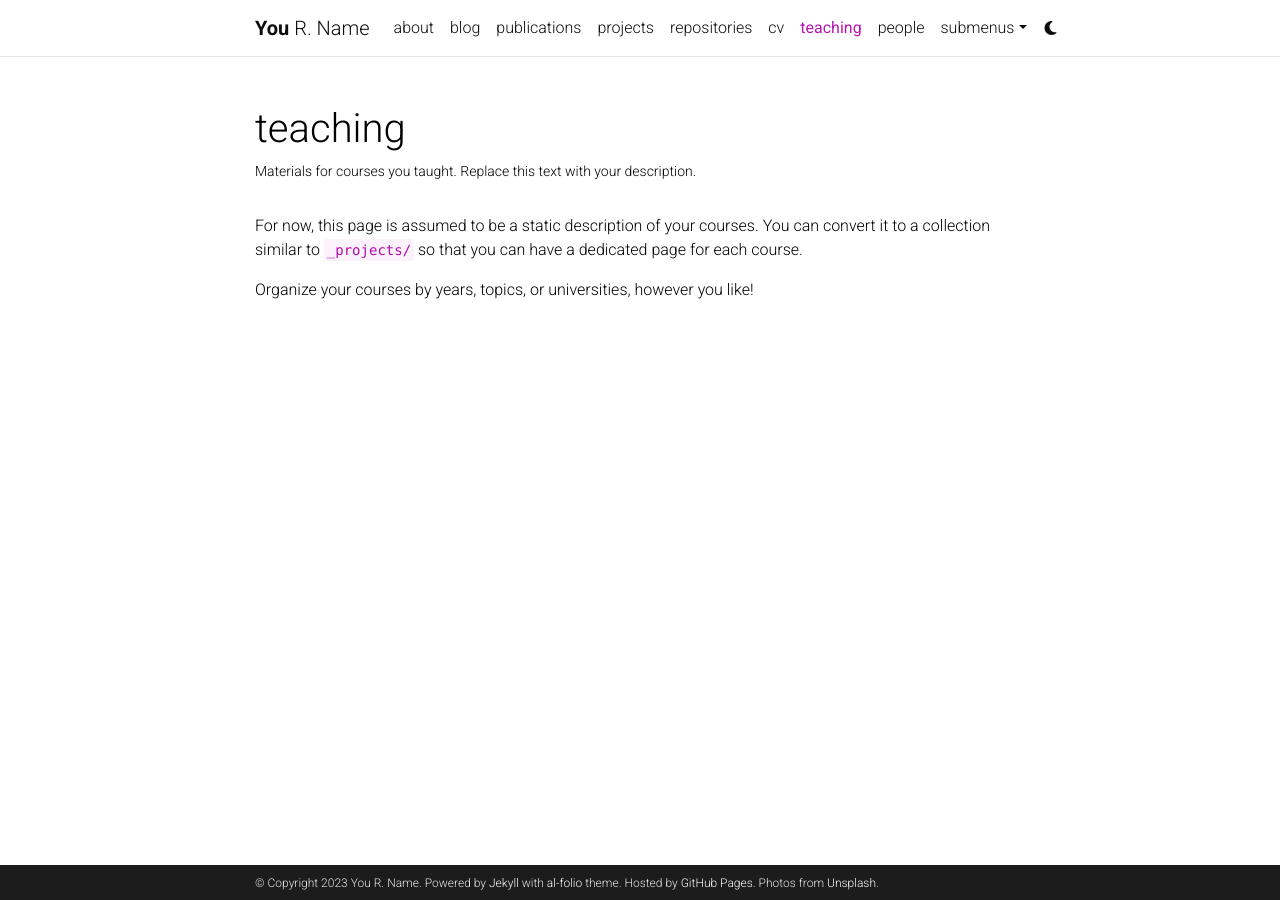
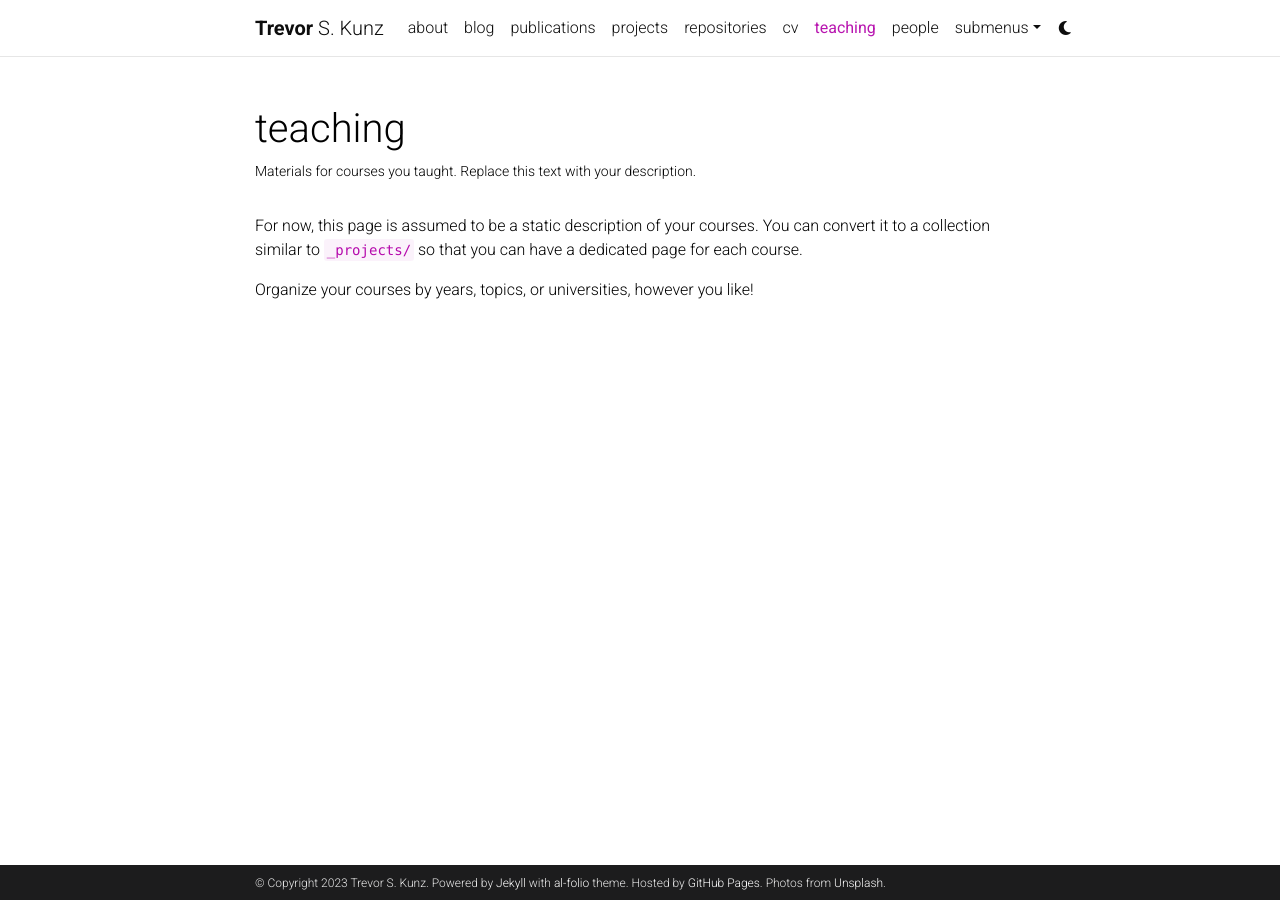
Before and after one commit to tskunz/tskunz.github.io, a Jekyll site: the page built from _pages/teaching.md, in a window 1280 px wide. Built offline with Jekyll 4.4.1, drawn with Linux system fonts in a browser that asks for light colours; comment, search, counter and statistics services are not loaded; a style sheet for code colours, icons or effects is not loaded.

Commit message:
Update _config.yml

```diff
--- a/_config.yml
+++ b/_config.yml
@@ -3,10 +3,10 @@
 # -----------------------------------------------------------------------------
 
 title: blank # the website title (if blank, full name will be used instead)
-first_name: You
-middle_name: R.
-last_name: Name
-email: you@example.com
+first_name: Trevor
+middle_name: S.
+last_name: Kunz
+email: tkunz@mail.smu.edu
 description: > # the ">" symbol means to ignore newlines until "footer_text:"
   A simple, whitespace theme for academics. Based on [*folio](https://github.com/bogoli/-folio) design.
 footer_text: >
@@ -18,8 +18,8 @@
 lang: en # the language of your site (for example: en, fr, cn, ru, etc.)
 icon: ⚛️  # the emoji used as the favicon (alternatively, provide image name in /assets/img/)
 
-url: https://alshedivat.github.io # the base hostname & protocol for your site
-baseurl: /al-folio # the subpath of your site, e.g. /blog/
+url: https://tskunz.github.io # the base hostname & protocol for your site
+baseurl:  # the subpath of your site, e.g. /blog/
 last_updated: false # set to true if you want to display last updated in the footer
 impressum_path:  # set to path to include impressum link in the footer, use the same path as permalink in a page, helps to conform with EU GDPR
 
```
